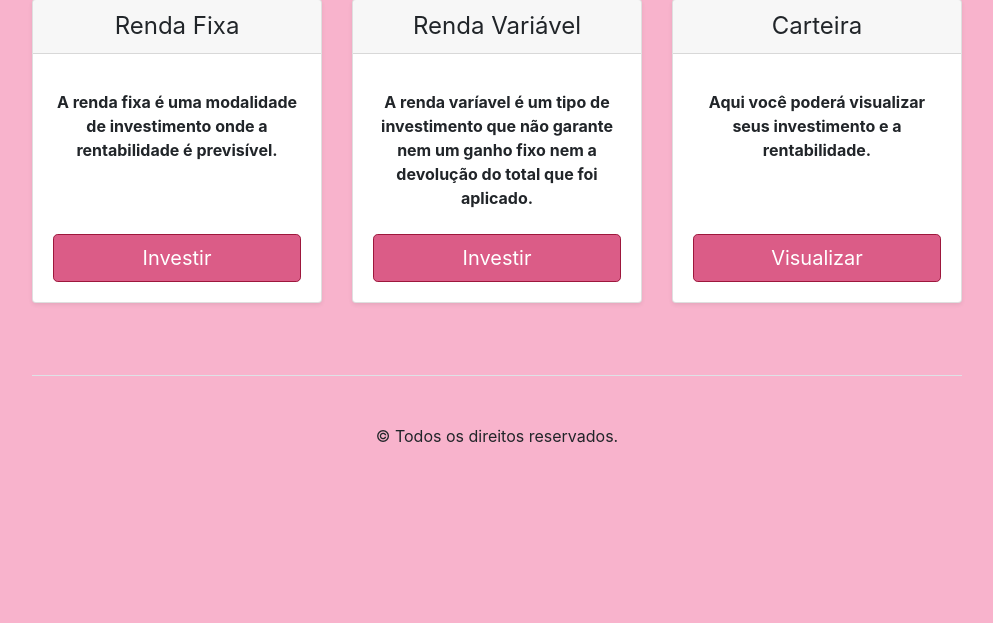
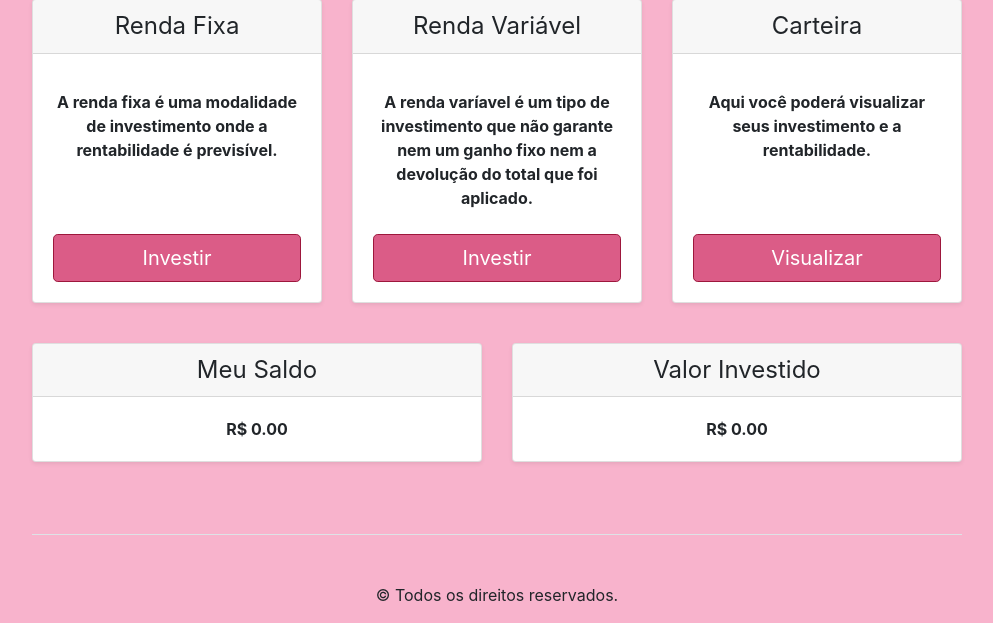
Before and after one commit to greicewelter/easierbank, a PHP site: page /dashboard.php in a window 1280 px wide. Shown: the part 227-850 px from the top of the page, without its empty margins (143-1136 px from the left). Before the commit the page ends 670 px from the top, so only its background shows below. Run offline with PHP 8.4, Linux system fonts and the light colour scheme; the visitor is signed in with stand-in values (Sample User, id 1); data that the repository does not hold is empty.

Commit message:
Ajuste saldo

```diff
--- a/carteira.php
+++ b/carteira.php
@@ -60,7 +60,7 @@ $result = $consulta->fetchAll();
                     <?php } ?>
                     <tr>
                         <td class="text-right" colspan="4">
-                            <b>Total:</b>
+                            <b>Total Investido:</b>
                         </td>
                         <td class="text-right">R$ <?php echo number_format($total, 2); ?></td>
                         <td></td>
--- a/dashboard.php
+++ b/dashboard.php
@@ -1,6 +1,12 @@
 <?php
 include_once './includes/start.php';
 include_once './includes/session.php';
+include_once './includes/conecta.php';
+
+$consulta = $con->prepare("select sum(valor) as total from carteiras where cliente_id = '{$usuario['id']}'");
+$consulta->execute();
+$carteira = $consulta->fetch(PDO::FETCH_ASSOC);
+
 ?>
 <!doctype html>
 <html lang="pt-br">
@@ -75,6 +81,27 @@ include_once './includes/session.php';
             </div>
         </div>
     </div>
+    <div class="container">
+        <div class="card-deck mb-3 text-center">
+
+            <div class="card mb-4 shadow-sm">
+                <div class="card-header">
+                    <h4 class="my-0 font-weight-normal">Meu Saldo</h4>
+                </div>
+                <div class="card-body d-flex flex-column">
+                    <b>R$ <?php echo number_format($usuario['saldo'], 2); ?></b>
+                </div>
+            </div>
+            <div class="card mb-4 shadow-sm">
+                <div class="card-header">
+                    <h4 class="my-0 font-weight-normal">Valor Investido</h4>
+                </div>
+                <div class="card-body d-flex flex-column">
+                    <b>R$ <?php echo number_format($carteira['total'], 2); ?></b>
+                </div>
+            </div>
+        </div>
+    </div>
 
     <?php include_once './includes/footer.php' ?>
 </body>
```
Also changed, not shown: actions/investir.php (+28 -4 lines), investir.php (+3 -5 lines).
